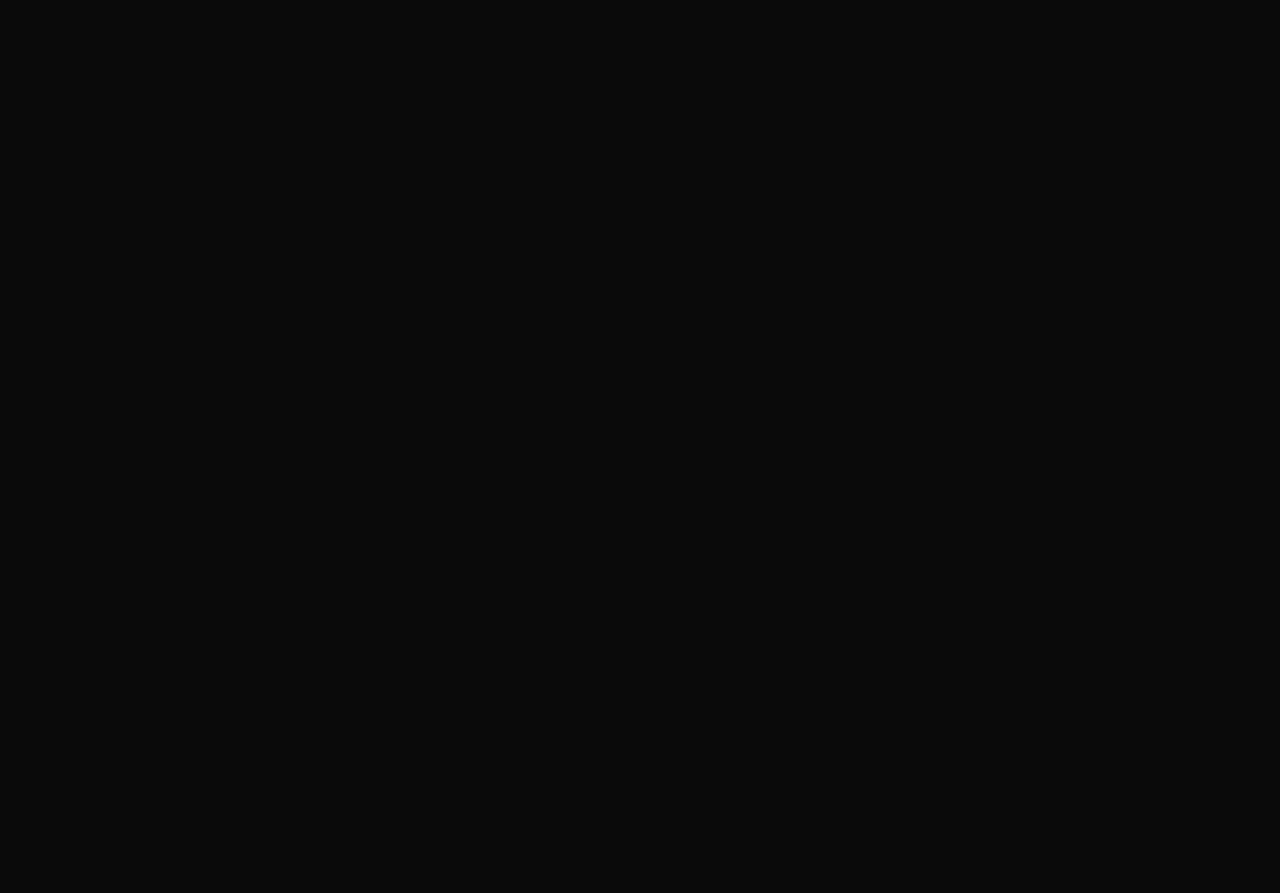
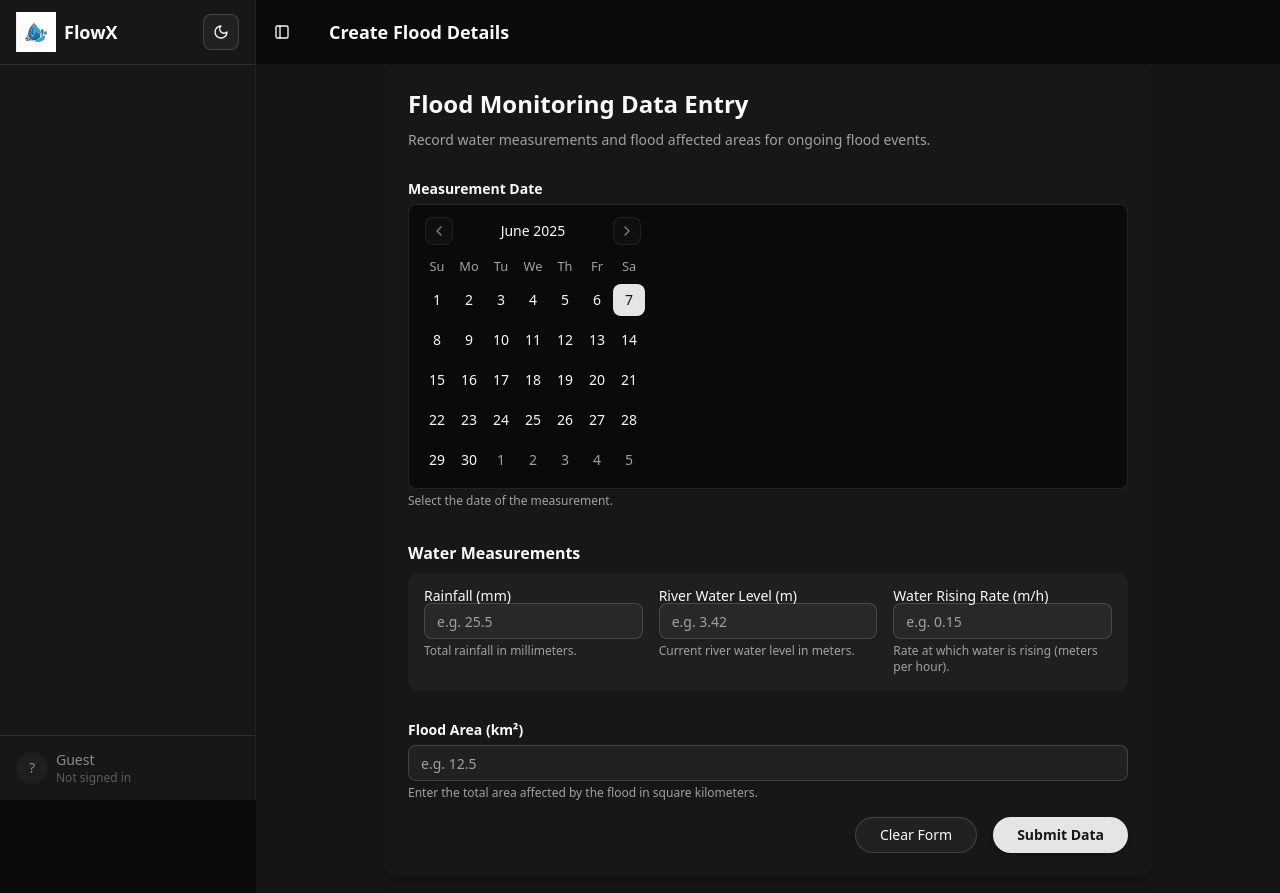
Before and after one commit to NIBM-GALLE/GAHDSE241F-flowx, a React (Vite) app in the folder grama-sewaka-web-app/client/: page /create-flood-details in a window 1280 px wide. Before the commit this address had no page. Before the commit the page ends 800 px from the top, so only its background shows below. Built offline with nearby package versions, Linux system fonts and the light colour scheme.

Commit message:
integrate createFloodDetails functionality

```diff
--- a/grama-sewaka-web-app/client/src/App.jsx
+++ b/grama-sewaka-web-app/client/src/App.jsx
@@ -25,6 +25,7 @@ import AddSubsidy from "./pages/AddSubsidy";
 import CreateFloodEvent from "./pages/CreateFloodEvent";
 import FloodDetails from "./pages/FloodDetails";
 import FloodEvents from "./pages/FloodEvents";
+import CreateFloodDetails from "./pages/CreateFloodDetails";
 
 function App() {
   return (
@@ -62,6 +63,8 @@ function App() {
           <Route path="/flood-details" element={<FloodDetails />} />
           <Route path="/flood-events" element={<FloodEvents />} />
 
+          <Route path="/create-flood-details" element={<CreateFloodDetails />} />
+
         </Routes>
     </ThemeProvider>
   );
--- /dev/null
+++ b/grama-sewaka-web-app/client/src/pages/CreateFloodDetails.jsx
@@ -0,0 +1,164 @@
+import React, { useState } from 'react';
+import { useForm } from 'react-hook-form';
+import { toast } from 'sonner';
+import {
+  Card,
+  CardHeader,
+  CardTitle,
+  CardContent,
+  CardFooter,
+} from '@/components/ui/card';
+import { Button } from '@/components/ui/button';
+import { Input } from '@/components/ui/input';
+import { Label } from '@/components/ui/label';
+import { Textarea } from '@/components/ui/textarea';
+import { Calendar } from '@/components/ui/calendar';
+import { format } from 'date-fns';
+import { useFloodStore } from '@/stores/useFloodStore';
+import { useUserStore } from '@/stores/useUserStore';
+import { AppSidebar } from '@/components/sidebar/app-sidebar';
+import {
+  SidebarProvider,
+  SidebarInset,
+  SidebarTrigger,
+  SidebarSeparator,
+} from '@/components/ui/sidebar';
+
+export default function CreateFloodDetails() {
+  const { createFloodDetails, loading } = useFloodStore();
+  const { token } = useUserStore();
+  const { register, handleSubmit, formState: { errors }, reset } = useForm();
+  const [date, setDate] = useState(new Date());
+
+  // Only required fields for backend
+  const onSubmit = async (data) => {
+    const payload = {
+      flood_details_date: format(date, 'yyyy-MM-dd'),
+      river_level: parseFloat(data.river_level),
+      rain_fall: parseFloat(data.rain_fall),
+      water_rising_rate: parseFloat(data.water_rising_rate),
+      flood_area: data.flood_area,
+    };
+    try {
+      await createFloodDetails(payload, token);
+      toast.success('Flood details recorded successfully!');
+      reset();
+    } catch (err) {
+      toast.error(err.message || 'Failed to record flood details');
+    }
+  };
+
+  return (
+    <SidebarProvider>
+      <AppSidebar />
+      <SidebarInset>
+        <header className="flex h-16 shrink-0 items-center gap-2 transition-[width,height] ease-linear group-has-[[data-collapsible=icon]]/sidebar-wrapper:h-12">
+          <div className="flex items-center gap-2 px-4">
+            <SidebarTrigger className="-ml-1" />
+            <SidebarSeparator orientation="vertical" className="mr-2 h-4" />
+            <span className="font-semibold text-lg">Create Flood Details</span>
+          </div>
+        </header>
+        <div className="flex flex-1 flex-col gap-4 p-4 pt-0 bg-muted/40 min-h-[calc(100vh-4rem)]">
+          <Card className="max-w-3xl mx-auto shadow-lg border-0 bg-white/90 dark:bg-zinc-900/80">
+            <CardHeader>
+              <CardTitle className="text-2xl mb-1">Flood Monitoring Data Entry</CardTitle>
+              <p className="text-sm text-muted-foreground mb-2">
+                Record water measurements and flood affected areas for ongoing flood events.
+              </p>
+            </CardHeader>
+            <form onSubmit={handleSubmit(onSubmit)}>
+              <CardContent className="space-y-8">
+                {/* Date Selection */}
+                <section>
+                  <Label htmlFor="date" className="font-semibold">Measurement Date</Label>
+                  <div className="mt-2">
+                    <Calendar
+                      mode="single"
+                      selected={date}
+                      onSelect={setDate}
+                      className="rounded-md border bg-background"
+                    />
+                  </div>
+                  <p className="text-xs text-muted-foreground mt-1">Select the date of the measurement.</p>
+                </section>
+                {/* Water Measurements */}
+                <section>
+                  <h3 className="font-semibold text-base mb-2">Water Measurements</h3>
+                  <div className="grid grid-cols-1 md:grid-cols-3 gap-4 bg-muted/60 rounded-lg p-4">
+                    <div>
+                      <Label htmlFor="rain_fall">Rainfall (mm)</Label>
+                      <Input
+                        id="rain_fall"
+                        type="number"
+                        step="0.1"
+                        placeholder="e.g. 25.5"
+                        {...register('rain_fall', { required: 'Rainfall is required', min: { value: 0, message: 'Must be >= 0' } })}
+                      />
+                      <p className="text-xs text-muted-foreground mt-1">Total rainfall in millimeters.</p>
+                      {errors.rain_fall && (
+                        <p className="text-xs text-red-500 mt-1">{errors.rain_fall.message}</p>
+                      )}
+                    </div>
+                    <div>
+                      <Label htmlFor="river_level">River Water Level (m)</Label>
+                      <Input
+                        id="river_level"
+                        type="number"
+                        step="0.01"
+                        placeholder="e.g. 3.42"
+                        {...register('river_level', { required: 'River level is required', min: { value: 0, message: 'Must be >= 0' } })}
+                      />
+                      <p className="text-xs text-muted-foreground mt-1">Current river water level in meters.</p>
+                      {errors.river_level && (
+                        <p className="text-xs text-red-500 mt-1">{errors.river_level.message}</p>
+                      )}
+                    </div>
+                    <div>
+                      <Label htmlFor="water_rising_rate">Water Rising Rate (m/h)</Label>
+                      <Input
+                        id="water_rising_rate"
+                        type="number"
+                        step="0.01"
+                        placeholder="e.g. 0.15"
+                        {...register('water_rising_rate', { required: 'Water rising rate is required', min: { value: 0, message: 'Must be >= 0' } })}
+                      />
+                      <p className="text-xs text-muted-foreground mt-1">Rate at which water is rising (meters per hour).</p>
+                      {errors.water_rising_rate && (
+                        <p className="text-xs text-red-500 mt-1">{errors.water_rising_rate.message}</p>
+                      )}
+                    </div>
+                  </div>
+                </section>
+                {/* Flood Area */}
+                <section>
+                  <Label htmlFor="flood_area" className="font-semibold">Flood Area (km²)</Label>
+                  <Input
+                    id="flood_area"
+                    type="number"
+                    step="0.01"
+                    placeholder="e.g. 12.5"
+                    {...register('flood_area', { required: 'Flood area is required', min: { value: 0, message: 'Must be >= 0' } })}
+                    className="mt-2"
+                  />
+                  <p className="text-xs text-muted-foreground mt-1">Enter the total area affected by the flood in square kilometers.</p>
+                  {errors.flood_area && (
+                    <p className="text-xs text-red-500 mt-1">{errors.flood_area.message}</p>
+                  )}
+                </section>
+              </CardContent>
+              <CardFooter className="flex justify-end gap-4 mt-4">
+                <Button type="button" variant="outline" onClick={() => reset()} className="rounded-full px-6">
+                  Clear Form
+                </Button>
+                <Button type="submit" disabled={loading} className="rounded-full px-6 font-semibold shadow-md">
+                  {loading ? 'Submitting...' : 'Submit Data'}
+                </Button>
+              </CardFooter>
+            </form>
+          </Card>
+        </div>
+      </SidebarInset>
+    </SidebarProvider>
+  );
+}
--- a/grama-sewaka-web-app/client/src/stores/useFloodStore.js
+++ b/grama-sewaka-web-app/client/src/stores/useFloodStore.js
@@ -13,6 +13,21 @@ export function useFloodStore() {
     setLoading(true);
     try {
       const res = await axios.post("/api/flood", data, {
+        headers: token ? { Authorization: `Bearer ${token}` } : {},
+      });
+      setLoading(false);
+      return res.data;
+    } catch (err) {
+      setLoading(false);
+      throw err.response?.data || err;
+    }
+  }
+
+  // Create new flood details
+  async function createFloodDetails(data, token) {
+    setLoading(true);
+    try {
+      const res = await axios.post("/api/flood/details", data, {
         headers: token ? { Authorization: `Bearer ${token}` } : {},
       });
       setLoading(false);
@@ -137,6 +152,7 @@ export function useFloodStore() {
     floodDetails,
     loading,
     createFloodEvent,
+    createFloodDetails,
     getAllFloods,
     getFloodDetails,
     updateFloodStatus,
```
